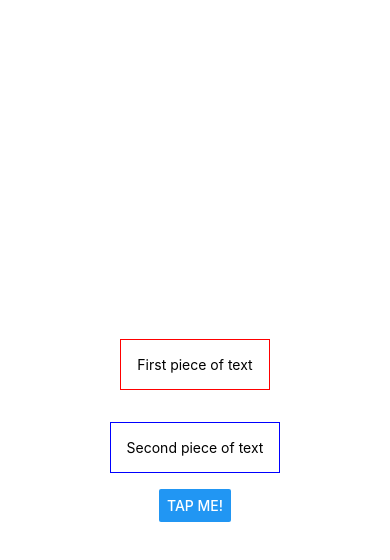
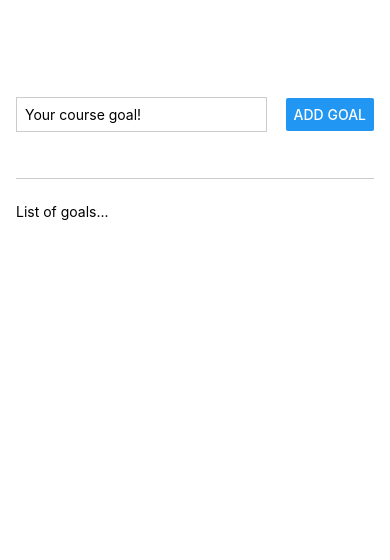
Before and after one commit to mrbrandonarnold/ReactBasics, a React Native app: screen / in a window 390 px wide. Shown: the top 560 px of the page. Built offline with nearby package versions, Linux system fonts and the light colour scheme.

Commit message:
Added styling

```diff
--- a/App.js
+++ b/App.js
@@ -1,34 +1,42 @@
-import { StyleSheet, Text, View, Button } from 'react-native';
+import { StyleSheet, Text, View, Button, TextInput } from 'react-native';
 
 export default function App() {
   return (
-    <View style={styles.container}>
-      {/* Code Comment */}
-
-      {/* Inline Styles */}
-      <Text style={{margin: 16, borderWidth: 1, borderColor: '#ff0000', padding: 16}}>First piece of text</Text>
-
-      {/* Styles Object */}
-      <Text style={styles.dummyText}>Second piece of text</Text>
-
-      {/* Button Component */}
-      <Button title='Tap me!' />
+    <View style={styles.appContainer}>
+      <View style={styles.inputContainer}>
+        <TextInput style={styles.textInput} placeholder='Your course goal!'></TextInput>
+        <Button title='Add Goal'></Button>
+      </View>
+      <View style={styles.goalsContainer}>
+        <Text>List of goals...</Text>
+      </View>
     </View>
-
   );
 }
 
 const styles = StyleSheet.create({
-  container: {
+  appContainer: {
     flex: 1,
-    backgroundColor: '#fff',
+    paddingTop: 50,
+    paddingHorizontal: 16
+  },
+  inputContainer: {
+    flex: 1,
+    flexDirection: 'row',
+    justifyContent: 'space-between',
     alignItems: 'center',
-    justifyContent: 'center',
+    marginBottom: 24,
+    borderBottomWidth: 1,
+    borderBottomColor: '#ccc'
   },
-  dummyText: {
-    margin: 16,
+  textInput: {
     borderWidth: 1,
-    borderColor: 'blue',
-    padding: 16
+    borderColor: '#ccc',
+    width: '70%',
+    padding:8,
+    marginRight: 8
+  },
+  goalsContainer: {
+    flex: 5
   }
 });
```
